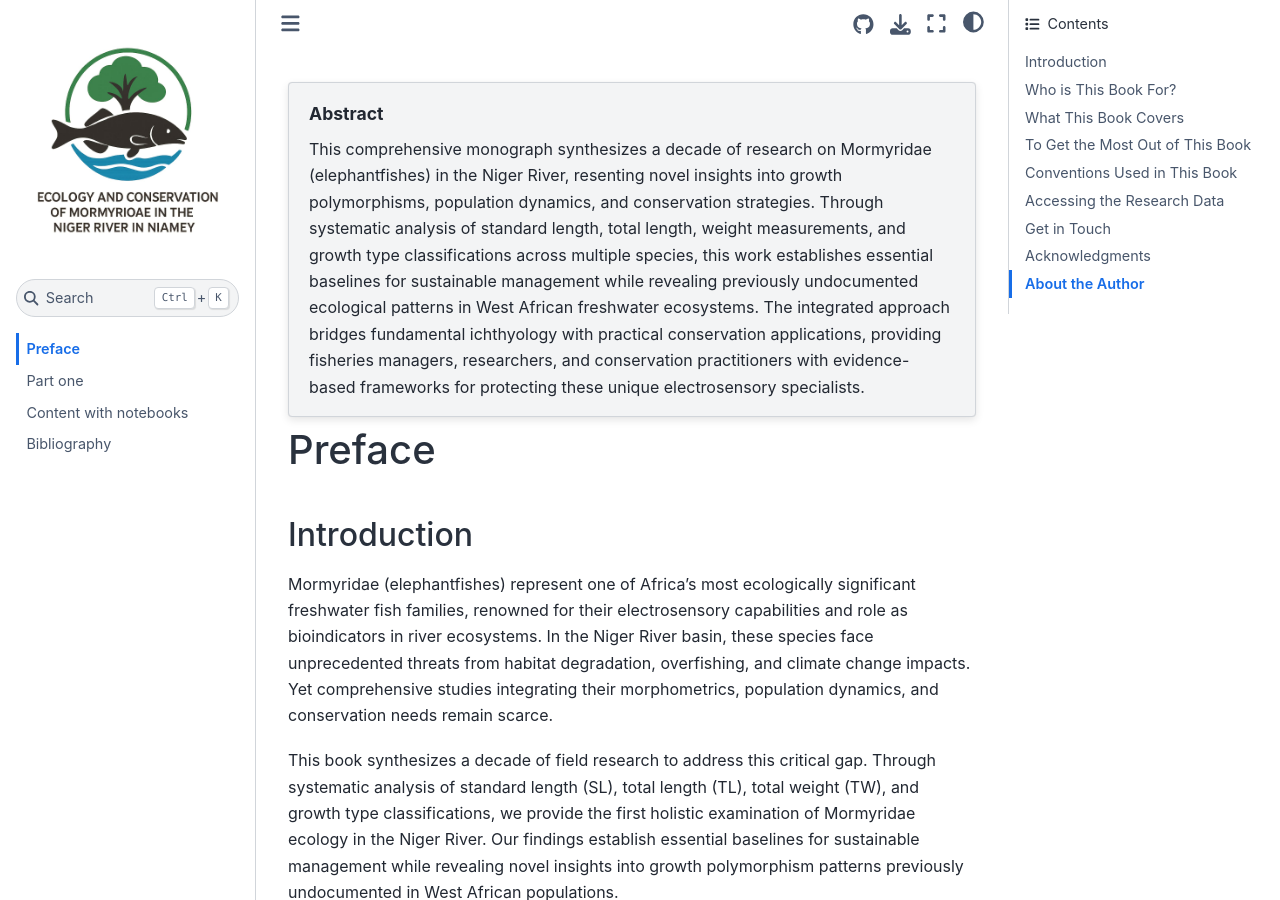
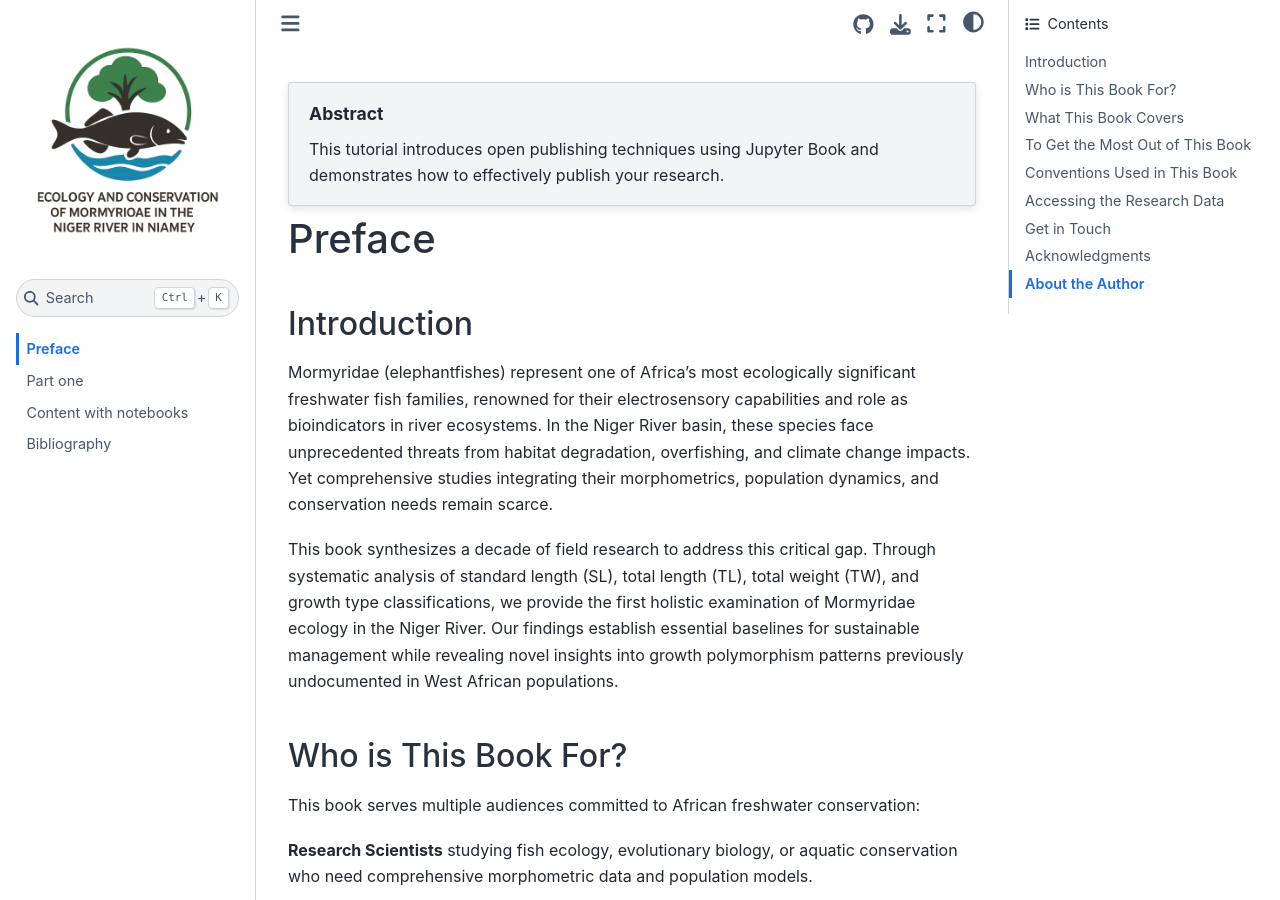
Before and after one commit to halieute/Mormyridae_family, a Jupyter Book: the page built from book/markdown.md, in a window 1280 px wide and 900 px high. Built offline with Jupyter Book 1.0.4 settings and Sphinx 7.4.7 and the Sphinx Book theme 1.1.4, drawn with Linux system fonts in a browser that asks for light colours; some of the changed text lies outside the part shown.

Commit message:
Update markdown.md

```diff
--- a/book/markdown.md
+++ b/book/markdown.md
@@ -5,28 +5,17 @@ jupytext:
     format_name: myst
     format_version: 0.13
     jupytext_version: 1.18.1
-title: Ecology and Conservation of Mormyridae in the Niger River
-subtitle: A Comprehensive Study of Morphometrics, Population Dynamics, and Sustainable Management
+title: Introduction to Mormyridae family
+subtitle: Using Jupyter Book for Open Publishing
 authors:
   - name: Souleymane Maman Nouri Souley
     affiliations:
-      - Department of Marine Biology, Atlantic Technical University
+      - Atlantic Technical University
     orcid: 0009-0007-9857-0392
     email: souleymanemamannourisouley1995@gmail.com
-    corresponding: true
-date: 2025
-keywords:
-  - Mormyridae
-  - Niger River
-  - Fish Ecology
-  - Conservation Biology
-  - Morphometrics
-  - Population Dynamics
-  - West Africa
-  - Sustainable Fisheries
 license: CC-BY-4.0
 abstract: |
-  This comprehensive monograph synthesizes a decade of research on Mormyridae (elephantfishes) in the Niger River, resenting novel insights into growth polymorphisms, population dynamics, and conservation strategies. Through systematic analysis of standard length, total length, weight measurements, and growth type classifications across multiple species, this work establishes essential baselines for sustainable management while revealing previously undocumented ecological patterns in West African freshwater ecosystems. The integrated approach bridges fundamental ichthyology with practical conservation applications, providing fisheries managers, researchers, and conservation practitioners with evidence-based frameworks for protecting these unique electrosensory specialists.
+  This tutorial introduces open publishing techniques using Jupyter Book and demonstrates how to effectively publish your research.
 exports:
   - format: docx
   - format: pdf
@@ -109,14 +98,6 @@ All morphological data follows international protocols:
 - TW: Total weight (g)
 - K: Fulton's condition factor
 
-| Abbreviation | Definition | Unit |
-|-------------|------------|------|
-| SL | Standard Length | mm |
-| TL | Total Length | mm |
-| TW | Total Weight | g |
-| K | Fulton's Condition Factor | unitless |
-| LWR | Length-Weight Relationship | W = aLᵇ |
-
 **Statistical Notation**
 Common parameters are abbreviated consistently:
 - LWR: Length-weight relationship (W = aLᵇ)
```
